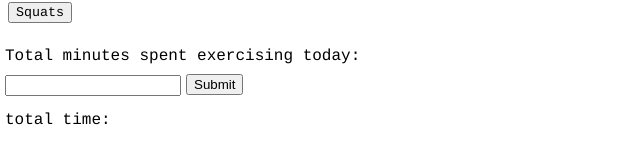
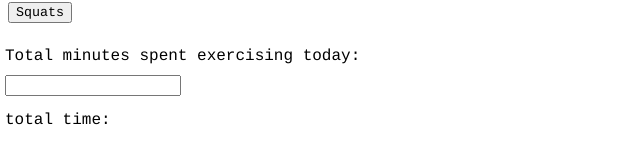
Before and after one commit to julianamacedo1/exercise-app, a React (Create React App) app: page / in a window 1280 px wide. Shown: the part 222-386 px from the top of the page, without its empty margins (0-640 px from the left). Built offline with nearby package versions, Linux system fonts and the light colour scheme.

Commit message:
March 6, 2021 3:28 PM

```diff
--- a/src/components/TotalExercise/index.js
+++ b/src/components/TotalExercise/index.js
@@ -6,16 +6,8 @@ export default class TotalExercise extends React.Component {
         this.state = { minutes: '' }
     }
 
-    addMinutes() {
-        this.setState((oldTime) => {
-            let newTime = oldTime.value
-            this.props.newTime
-            return {
-                value: newTime
-            }
-        }
-
-        )
+    handleChange = event => {
+        this.setState({ minutes: event.target.value, value: 0 })
     }
 
     render() {
@@ -25,10 +17,12 @@ export default class TotalExercise extends React.Component {
                 <input
                     style={{ "margin": "5px", "font-family": "courier"}}
                     type="number"
+                    value={this.state.minutes}
+                    onChange={this.handleChange}
                 ></input>
-                <button onClick={() => this.addMinutes()}>Submit</button>
+
             </form>
-                <p style={{ "margin": "10px 5px 5px 5px", "font-family": "courier" }}>total time: {this.state.value}</p>
+                <p style={{ "margin": "10px 5px 5px 5px", "font-family": "courier" }}>total time: {this.state.minutes}</p>
             </>
         )
     }
```
